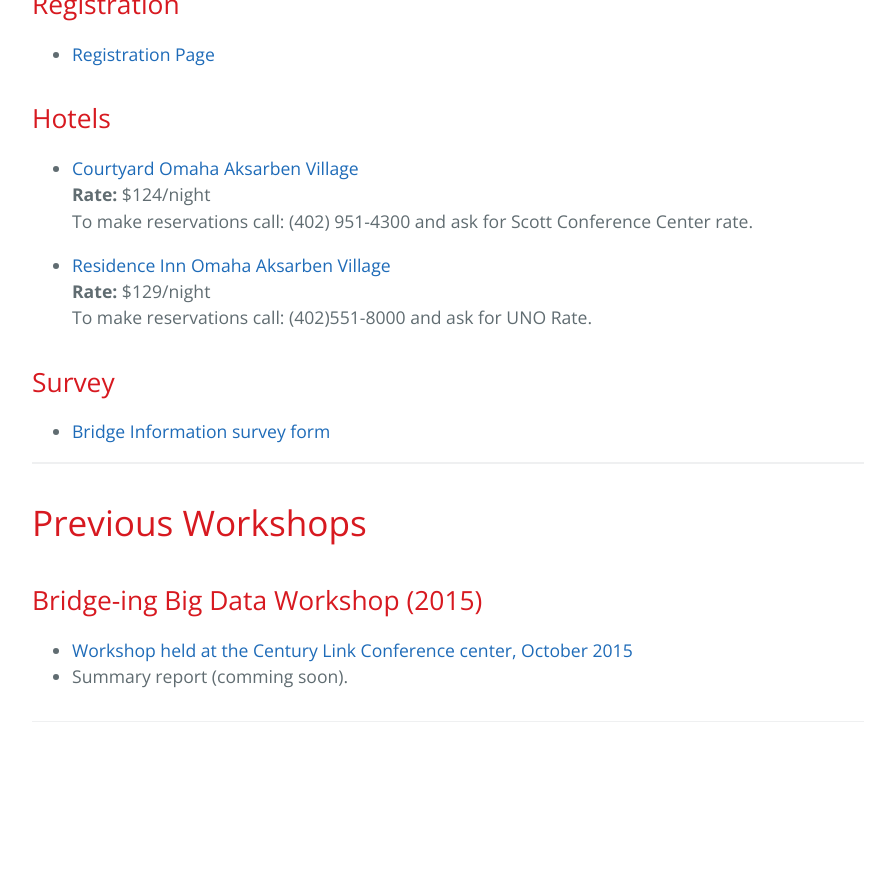
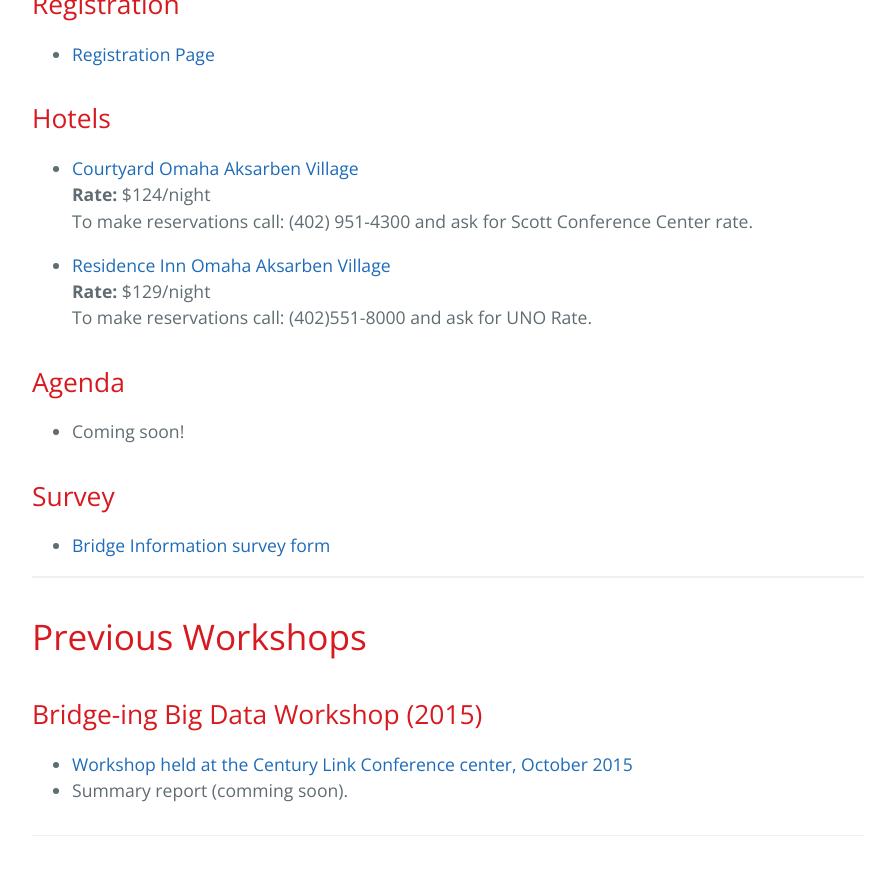
Before and after one commit to BridgingBigData/BridgingBigData.github.io, a Jekyll site: the page built from pages/bbd2016.md, in a window 1280 px wide and 900 px high, scrolled down 829 px. Shown: the top 875 px of the window, without its empty margins (192-1087 px from the left). Built offline with Jekyll 4.4.1, drawn with Linux system fonts in a browser that asks for light colours; before the commit the page ends 1615 px from its top, so only the background shows below that.

Commit message:
Update bbd2016.md

```diff
--- a/pages/bbd2016.md
+++ b/pages/bbd2016.md
@@ -30,6 +30,9 @@
 **Rate:** $129/night
 To make reservations call: (402)551-8000 and ask for UNO Rate.
 
+## Agenda
+- Coming soon!
+
 ## Survey
 
 * [Bridge Information survey form](https://goo.gl/forms/B3YojusikMTXNYwK2)
```
